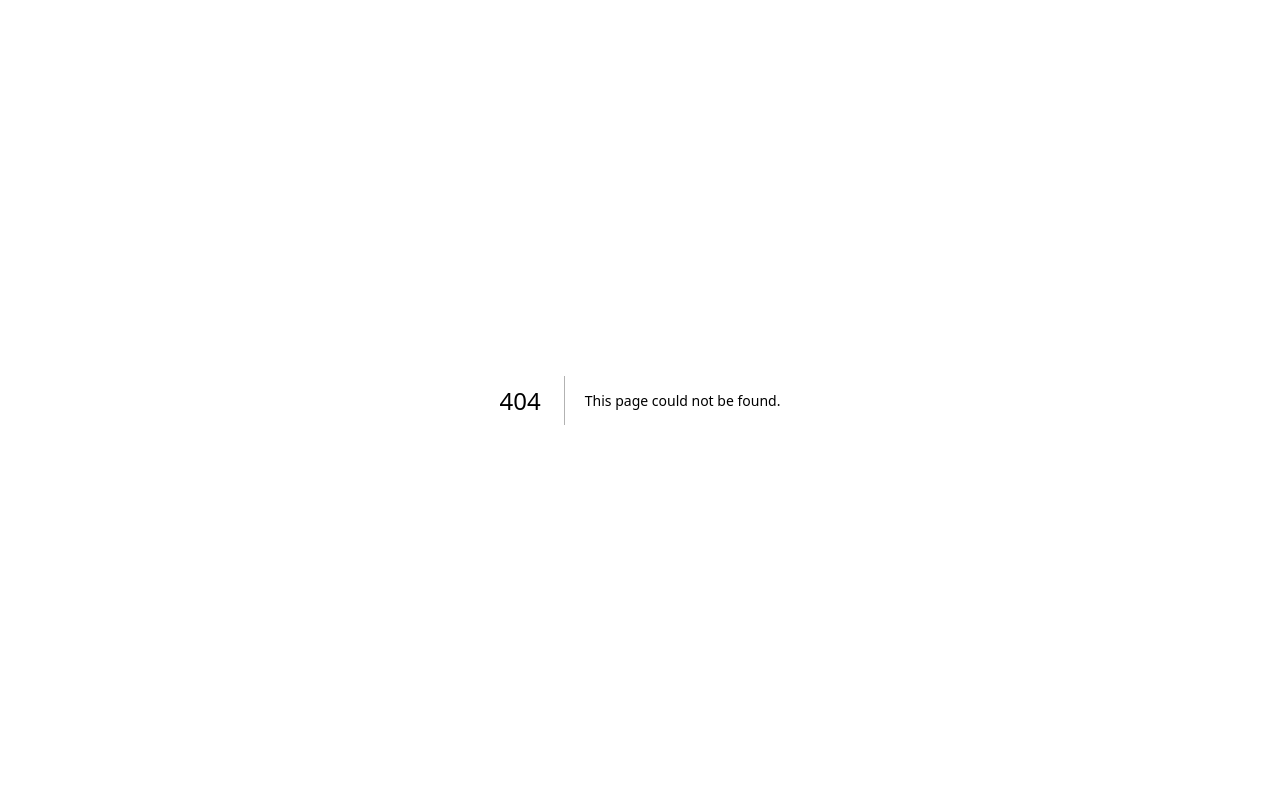
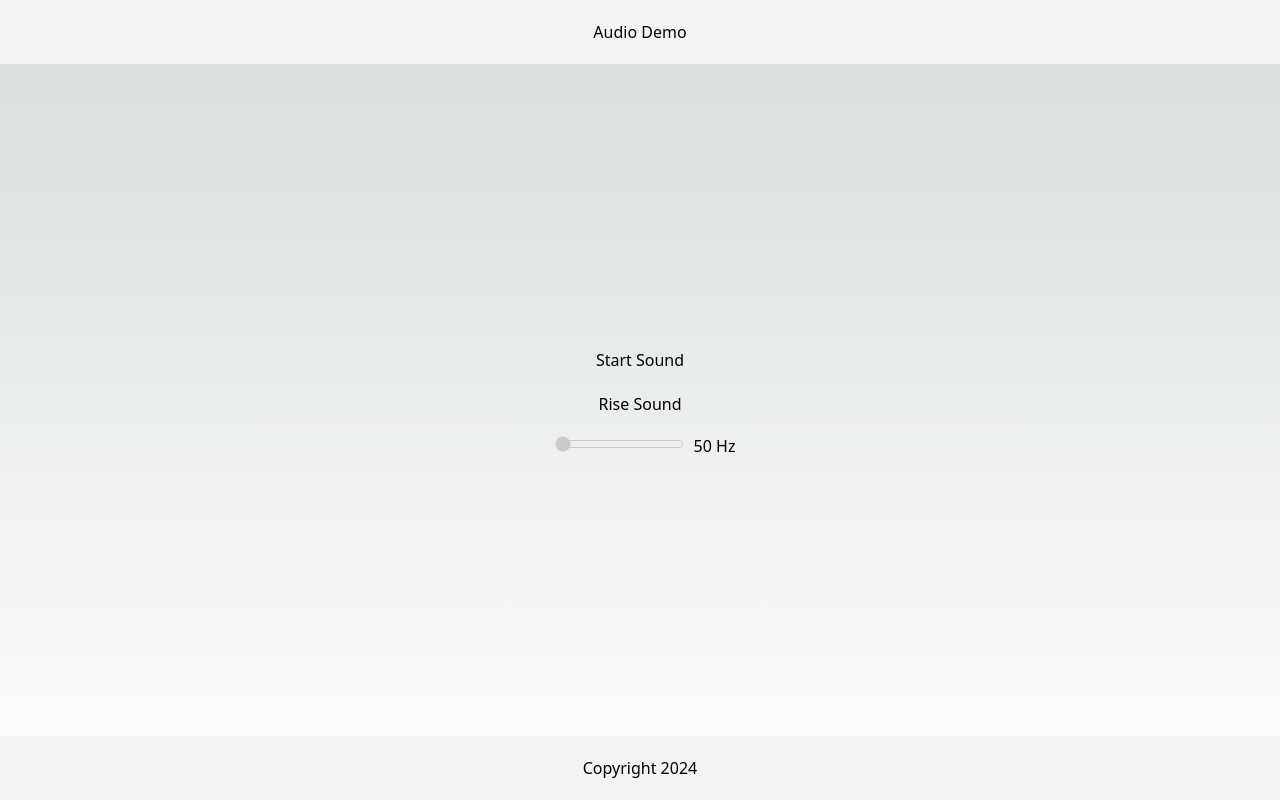
Before and after one commit to kayr7/LectureDemos, a Next.js app in the folder my-lecture-demos/: page /demos/components/ToneGenerator in a window 1280 px wide. Before the commit this address had no page. Built offline with nearby package versions, Linux system fonts and the light colour scheme.

Commit message:
added demo for frequency perception

```diff
--- /dev/null
+++ b/my-lecture-demos/pages/Footer.tsx
@@ -0,0 +1,11 @@
+import React from 'react';
+
+const Footer = () => {
+  return (
+    <footer>
+      <h1>Copyright 2024</h1>
+    </footer>
+  );
+};
+
+export default Footer;
--- /dev/null
+++ b/my-lecture-demos/pages/Header.tsx
@@ -0,0 +1,11 @@
+import React from 'react';
+
+const Header = () => {
+  return (
+    <header>
+      <h1>Audio Demo</h1>
+    </header>
+  );
+};
+
+export default Header;
--- a/my-lecture-demos/pages/_app.tsx
+++ b/my-lecture-demos/pages/_app.tsx
@@ -1,6 +1,15 @@
 import "@/styles/globals.css";
 import type { AppProps } from "next/app";
+import Header from './Header';
+import Footer from './Footer';
 
 export default function App({ Component, pageProps }: AppProps) {
-  return <Component {...pageProps} />;
+  return (
+  <div className="app-container">
+    <Header />
+      <main className="main-content">
+        <Component {...pageProps} />
+      </main>
+    <Footer />
+  </div>);
 }
--- a/my-lecture-demos/pages/demos/Frequency.js
+++ b/my-lecture-demos/pages/demos/Frequency.js
@@ -16,7 +16,7 @@ import WaterfallVisualizer from './components/WaterfallVisualizer';
         const audioContext = new AudioContext();
         audioContextRef.current = audioContext;
         const analyser = audioContext.createAnalyser();
-        analyser.fftSize = 256;
+        analyser.fftSize = 2048;
         analyserRef.current = analyser;
 
         const source = audioContext.createMediaStreamSource(mediaStream);
@@ -27,7 +27,7 @@ import WaterfallVisualizer from './components/WaterfallVisualizer';
     }, [mediaStream]);
 
     return (
-      <div>
+      <div className="demo-container">
         <h1>Audio Waterfall Visualization</h1>
         <AudioCapture setMediaStream={setMediaStream} />
         {analyserRef.current && <WaterfallVisualizer analyser={analyserRef.current} />}
--- /dev/null
+++ b/my-lecture-demos/pages/demos/FrequencyListening.js
@@ -0,0 +1,12 @@
+import React from 'react';
+import ToneGenerator from './components/ToneGenerator';
+
+function App() {
+  return (
+    <div className="demo-container">
+      <ToneGenerator />
+    </div>
+  );
+}
+
+export default App;
--- /dev/null
+++ b/my-lecture-demos/pages/demos/components/ToneGenerator.js
@@ -0,0 +1,88 @@
+import React, { useState, useEffect, useRef } from 'react';
+
+const ToneGenerator = () => {
+  const audioContextRef = useRef(null);
+  const oscillatorRef = useRef(null);
+  const riseIntervalRef = useRef(null); // Ref to store the interval ID
+  const [isPlaying, setIsPlaying] = useState(false);
+  const [frequency, setFrequency] = useState(50); // Starting frequency at 50Hz
+  const [isRising, setIsRising] = useState(false); // Track if the frequency is rising
+
+  useEffect(() => {
+    audioContextRef.current = new (window.AudioContext || window.webkitAudioContext)();
+    return () => {
+      if (audioContextRef.current) audioContextRef.current.close();
+    };
+  }, []);
+
+  const toggleSound = () => {
+    if (isPlaying) {
+      oscillatorRef.current.stop();
+      oscillatorRef.current.disconnect();
+      oscillatorRef.current = null;
+      setIsPlaying(false);
+      if (isRising) {
+        clearInterval(riseIntervalRef.current);
+        setIsRising(false);
+      }
+    } else {
+      const oscillator = audioContextRef.current.createOscillator();
+      oscillator.type = 'sine';
+      oscillator.frequency.setValueAtTime(frequency, audioContextRef.current.currentTime);
+      oscillator.connect(audioContextRef.current.destination);
+      oscillator.start();
+      oscillatorRef.current = oscillator;
+      setIsPlaying(true);
+    }
+  };
+
+  const toggleRiseSound = () => {
+    if (!isPlaying) return;
+
+    if (isRising) {
+      // Stop rising
+      clearInterval(riseIntervalRef.current);
+      setIsRising(false);
+    } else {
+      // Start rising
+      riseIntervalRef.current = setInterval(() => {
+        setFrequency(prevFrequency => {
+          const newFrequency = prevFrequency + 10; // Increment frequency
+          if (oscillatorRef.current) {
+            oscillatorRef.current.frequency.linearRampToValueAtTime(newFrequency, audioContextRef.current.currentTime + 0.1);
+          }
+          return newFrequency;
+        });
+      }, 100); // Adjust the interval duration and frequency increment as needed
+      setIsRising(true);
+    }
+  };
+
+  const handleFrequencyChange = (event) => {
+    const newFrequency = Number(event.target.value);
+    setFrequency(newFrequency);
+    if (isPlaying) {
+      oscillatorRef.current.frequency.linearRampToValueAtTime(newFrequency, audioContextRef.current.currentTime + 0.1);
+    }
+  };
+
+  return (
+    <div className="demo-container">
+      <button onClick={toggleSound}>{isPlaying ? 'Stop Sound' : 'Start Sound'}</button>
+      <button onClick={toggleRiseSound}>{isRising ? 'Stop Rising' : 'Rise Sound'}</button>
+      <div>
+        <input
+          type="range"
+          min="50"
+          max="20000"
+          value={frequency}
+          onChange={handleFrequencyChange}
+          disabled={!isPlaying}
+        />
+        <span>{frequency} Hz</span>
+      </div>
+    </div>
+  );
+};
+
+export default ToneGenerator;
--- a/my-lecture-demos/pages/demos/pureWave.js
+++ b/my-lecture-demos/pages/demos/pureWave.js
@@ -46,7 +46,7 @@ export default function Home() {
 
 
   return (
-    <div>
+    <div className="demo-container">
       <h1>Real-time Audio Processing and Visualization</h1>
       <AudioCapture setMediaStream={setMediaStream} />
       <WaveformVisualizer audioData={audioData} />
--- a/my-lecture-demos/pages/index.tsx
+++ b/my-lecture-demos/pages/index.tsx
@@ -4,9 +4,16 @@ export default function Home() {
   return (
     <div>
       <h1>Welcome to the Lecture Demos</h1>
-      <Link href="/demos/demo1">
-        Go to Lecture 1 Demo
+      <Link className="demo-link" href="/demos/pureWave">
+        Simple Audio recording
       </Link>
+      <Link className="demo-link" href="/demos/Frequency">
+        Frequency Spectrum
+      </Link>
+      <Link className="demo-link" href="/demos/FrequencyListening">
+        Frequency Perception
+      </Link>
+
     </div>
   );
 }
--- a/my-lecture-demos/styles/globals.css
+++ b/my-lecture-demos/styles/globals.css
@@ -31,3 +31,47 @@ body {
     text-wrap: balance;
   }
 }
+
+
+
+.app-container {
+  display: flex;
+  flex-direction: column;
+  min-height: 100vh;
+}
+
+.main-content {
+  flex: 1;
+  display: flex;
+  justify-content: center;
+  align-items: center;
+  padding: 20px;
+}
+
+.demo-link {
+
+  color: white; /* White text color */
+  text-decoration: none; /* Remove underline from links */
+  padding: 10px 20px; /* Padding inside the link boxes */
+  border-radius: 5px; /* Rounded corners for the link boxes */
+  transition: background-color 0.3s; /* Smooth transition for hover effect */
+}
+
+
+/* Example styles for header and footer */
+header, footer {
+  padding: 20px;
+  text-align: center;
+  background-color: #f3f3f3;
+}
+
+/* Additional styling for the ToneGenerator component for better alignment */
+.demo-container {
+  display: flex;
+  flex-direction: column;
+  align-items: center;
+}
+
+button, input[type="range"] {
+  margin: 10px;
+}
```
